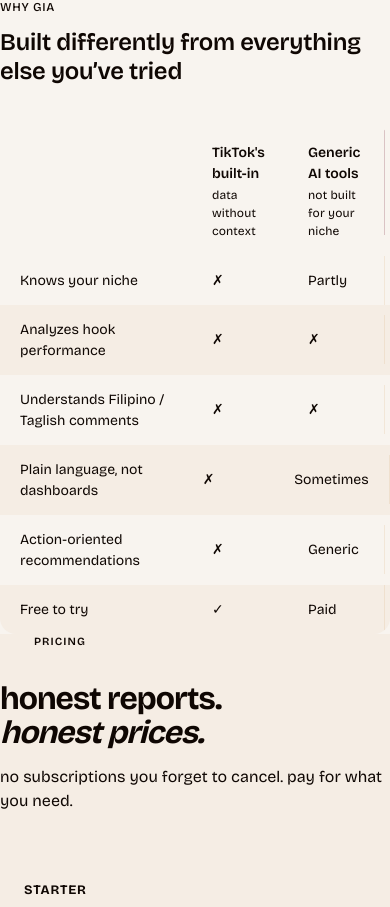
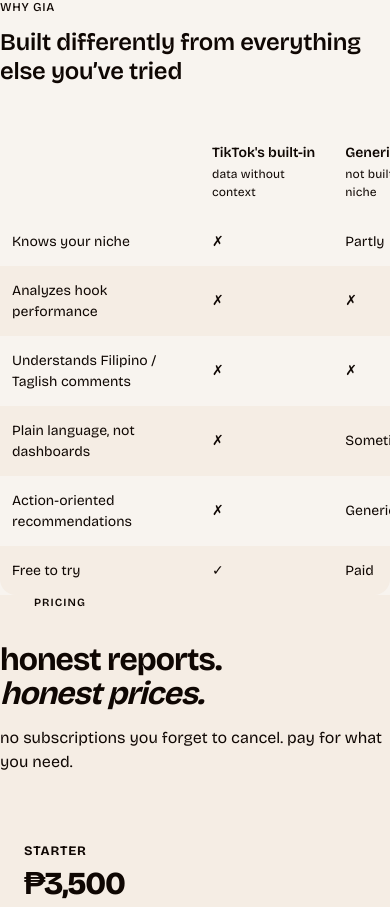
Before and after one commit to achibukz/sofiai-uiux, a Next.js app in the folder apps/web/: page / in a window 390 px wide. Shown: the part 5180-6087 px from the top of the page. Built offline with nearby package versions, Linux system fonts and the light colour scheme.

Commit message:
fix: mobile wrapping

```diff
--- a/apps/web/components/landing/Positioning.tsx
+++ b/apps/web/components/landing/Positioning.tsx
@@ -98,7 +98,7 @@ export default function Positioning() {
         <div
           ref={tableRef}
           style={{
-            minWidth: 480,
+            minWidth: 600,
             opacity: tableVisible ? 1 : 0,
             transition: `opacity 400ms 0ms ${EASE}`,
           }}
@@ -107,12 +107,11 @@ export default function Positioning() {
           <div
             className="grid"
             style={{
-              gridTemplateColumns: '2fr 1fr 1fr 1fr',
-              alignItems: 'start',
+              gridTemplateColumns: '1.5fr repeat(3, minmax(0, 1fr))',
               borderBottom: '1px solid var(--color-border)',
             }}
           >
-            <div style={{ padding: '16px 20px' }} />
+            <div style={{ padding: '16px 12px' }} />
             {[
               { label: "TikTok's built-in", sub: 'data without context' },
               { label: 'Generic AI tools', sub: 'not built for your niche' },
@@ -121,12 +120,12 @@ export default function Positioning() {
               <div
                 key={col.label}
                 style={{
-                  padding: '16px 20px',
+                  padding: '16px 12px',
                   backgroundColor: col.highlight ? 'var(--color-accent-muted)' : 'transparent',
-                  borderLeft: col.highlight ? '1px solid oklch(32% 0.135 15 / 0.20)' : '1px solid var(--color-border)',
+                  borderLeft: '1px solid var(--color-border)',
                 }}
               >
-                <div style={{ fontWeight: 600, fontSize: '0.875rem', color: col.highlight ? 'var(--color-accent)' : 'var(--color-text)', marginBottom: 2 }}>
+                <div style={{ fontWeight: 600, fontSize: '0.875rem', color: col.highlight ? 'var(--color-accent)' : 'var(--color-text)', marginBottom: 2, whiteSpace: 'nowrap' }}>
                   {col.label}
                 </div>
                 <div style={{ fontWeight: 400, fontSize: '0.75rem', color: col.highlight ? 'var(--color-accent-dim)' : 'var(--color-text-faint)', letterSpacing: '0.01em' }}>
@@ -142,14 +141,13 @@ export default function Positioning() {
               key={i}
               className="grid"
               style={{
-                gridTemplateColumns: '2fr 1fr 1fr 1fr',
-                alignItems: 'center',
+                gridTemplateColumns: '1.5fr repeat(3, minmax(0, 1fr))',
                 borderBottom: i < rows.length - 1 ? '1px solid var(--color-border)' : 'none',
                 backgroundColor: i % 2 === 1 ? 'var(--color-surface-raised)' : 'transparent',
                 ...rowEntry(i),
               }}
             >
-              <div style={{ padding: '14px 20px', fontSize: '0.875rem', fontWeight: 400, color: 'var(--color-text-muted)' }}>
+              <div style={{ padding: '14px 12px', fontSize: '0.875rem', fontWeight: 400, color: 'var(--color-text-muted)', display: 'flex', alignItems: 'center' }}>
                 {row.feature}
               </div>
               {[row.tiktok, row.generic, row.gia].map((val, j) => {
@@ -159,14 +157,17 @@ export default function Positioning() {
                   <div
                     key={j}
                     style={{
-                      padding: '14px 20px',
+                      padding: '14px 12px',
                       fontSize: '0.875rem',
                       fontWeight: isPositive && isGia ? 600 : 400,
                       color: isGia
                         ? isPositive ? 'var(--color-accent)' : 'var(--color-text-faint)'
                         : val === '✓' ? 'var(--color-text-muted)' : 'var(--color-text-faint)',
                       backgroundColor: isGia ? 'var(--color-accent-muted)' : 'transparent',
-                      borderLeft: isGia ? '1px solid oklch(72% 0.110 75 / 0.15)' : '1px solid var(--color-border)',
+                      borderLeft: '1px solid var(--color-border)',
+                      display: 'flex',
+                      alignItems: 'center',
+                      whiteSpace: 'nowrap',
                     }}
                   >
                     {val}
```
